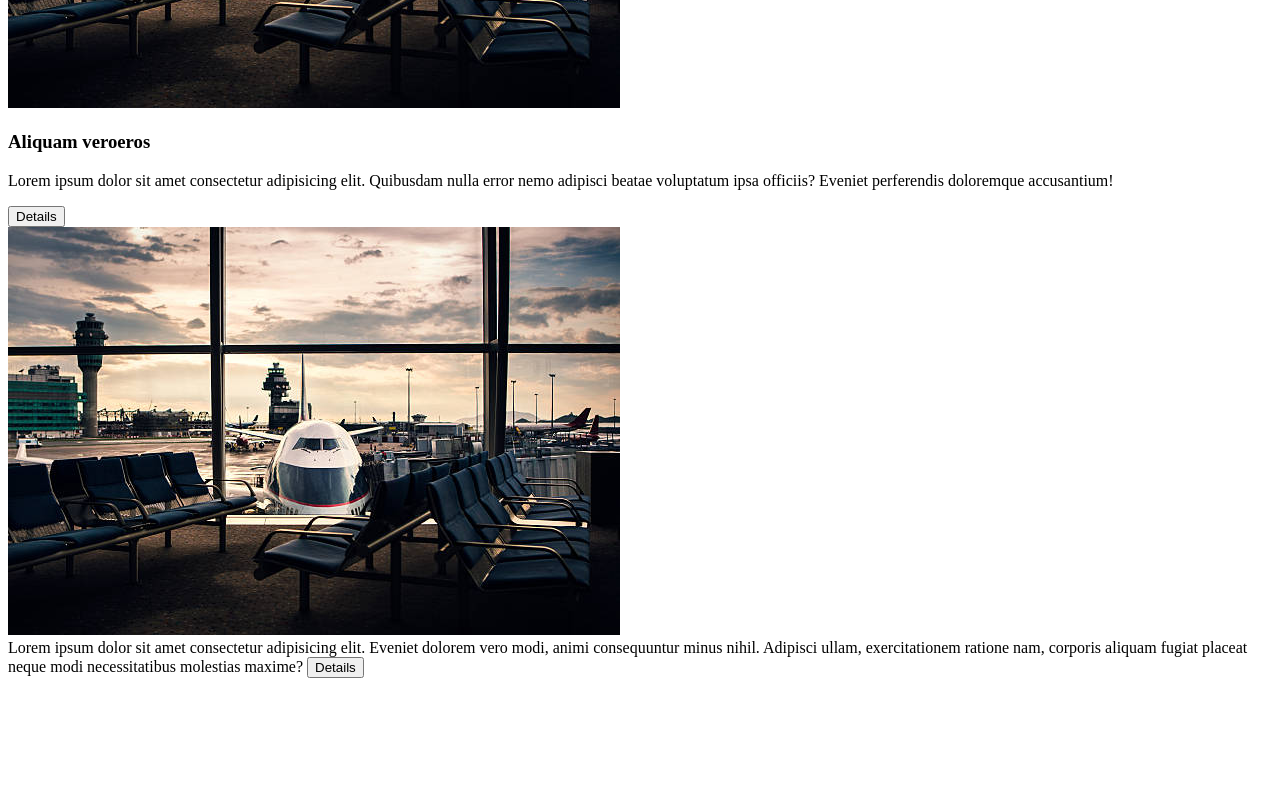
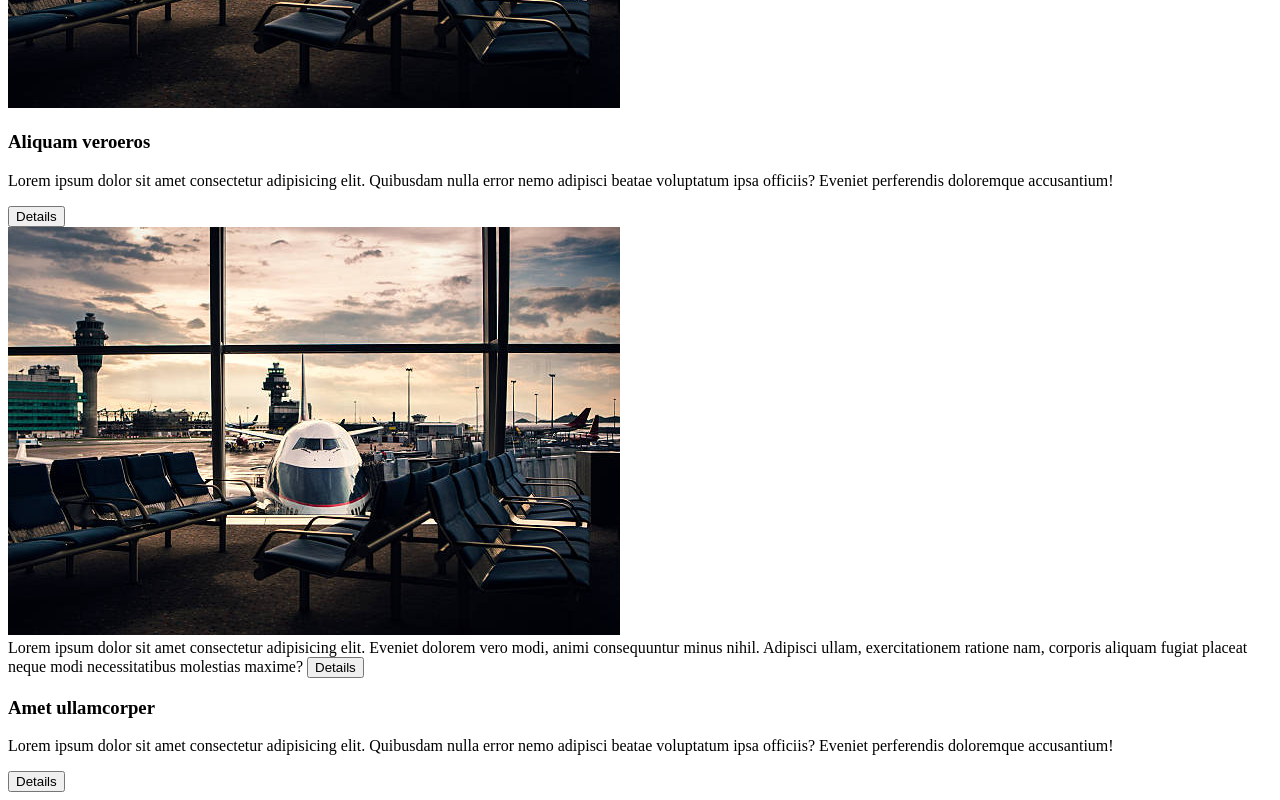
Before and after one commit to Mai-Elhajeen/reflex-page, a plain HTML site: page index.html in a window 1280 px wide. Shown: the part 1840-2640 px from the top of the page. Before the commit the page ends 2526 px from the top, so only its background shows below. Drawn offline with nearby package versions, Linux system fonts and the light colour scheme.

Commit message:
adding third section in main -banner-

```diff
--- a/index.html
+++ b/index.html
@@ -127,7 +127,14 @@
                 </section>
 
                 <section class="banner">
-
+                    <div class="overlay"></div>
+                    <div class="info">
+                        <h3 class="title-details">Amet ullamcorper</h3>
+                        <p>
+                            Lorem ipsum dolor sit amet consectetur adipisicing elit. Quibusdam nulla error nemo adipisci beatae voluptatum ipsa officiis? Eveniet perferendis doloremque accusantium!
+                        </p>
+                        <button>Details</button>
+                    </div>
                 </section>
 
                 <section class="contact">
```
